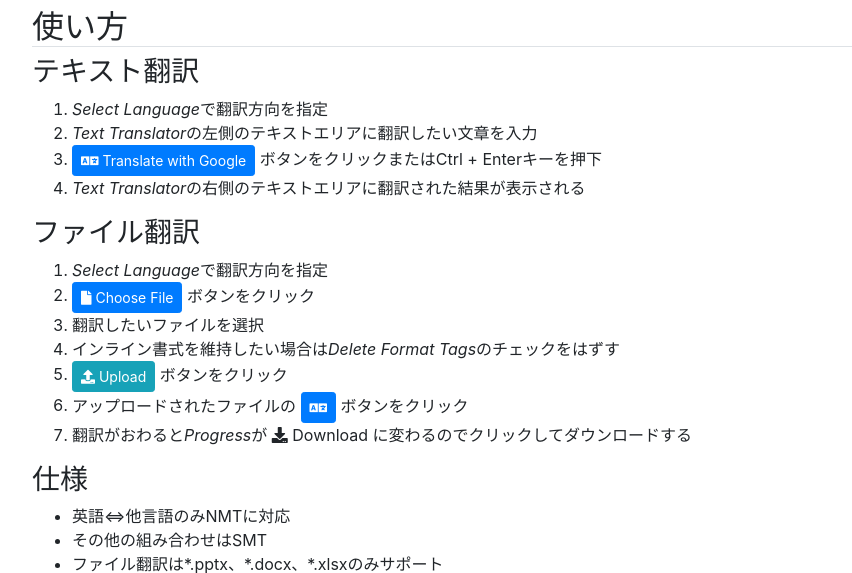
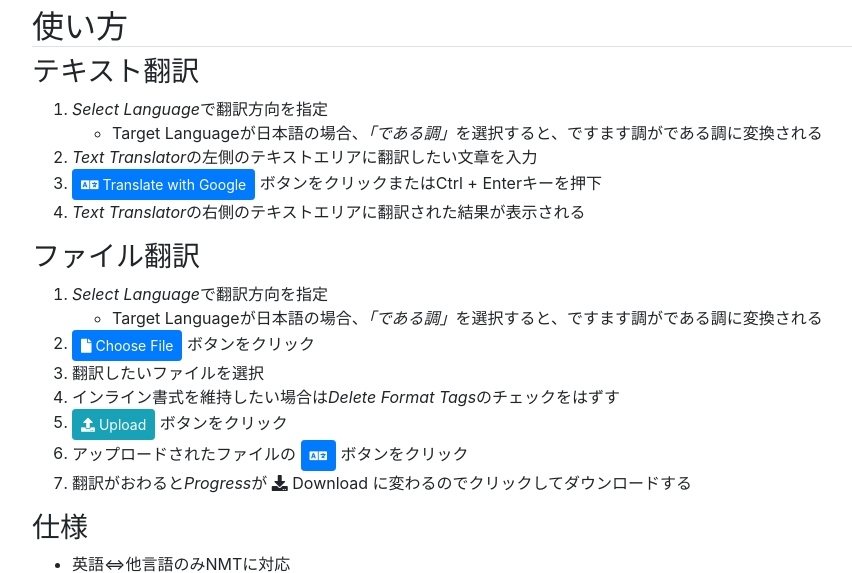
Before and after one commit to takatsugu-kato/kon_nyaku, a Django app: page /translate/help/ in a window 1280 px wide. Shown: the part 56-629 px from the top of the page, without its empty margins (53-905 px from the left). Run offline with Django 3.2, Linux system fonts and the light colour scheme; data that the repository does not hold is empty; some libraries are stand-ins or nearby versions.

Commit message:
MasuDa implement

```diff
--- a/lib/translator.py
+++ b/lib/translator.py
@@ -13,14 +13,16 @@
 from lib.okapi import Okapi
 from lib.xlf import Xlf
 from .xlf import PseudoClient
+from MasuDa import Converter
 
-def translate_text_by_google(string, source_language, target_language, model="nmt", pseudo=False):
+def translate_text_by_google(string, source_language, target_language, jotai=False, model="nmt", pseudo=False):
     """Translate using google translate
 
     Args:
         string (str): to transalte string
         source_language (str): source language code
         target_language (str): target language code
+        jotai (bool, optional): Change to jotai for japanese text
         model (str, optional): language model. Defaults to "nmt".
         pseudo (bool, optional): pseudo flag. Defaults to False.
 
@@ -37,6 +39,9 @@
         source_language=source_language,
         target_language=target_language)
     translated_text = translation['translatedText']
+    if jotai:
+        masuda = Converter()
+        translated_text = masuda.keitai2jotai(translated_text)
     return br2lf(html.unescape(translated_text))
 
 def lf2br(string):
@@ -89,7 +94,7 @@
         return
 
     xlf_obj = Xlf(to_trans_file + ".xlf")
-    xlf_obj.translate(translation_model, delete_format_tag=file.delete_format_tag, pseudo=False, django_file_obj=file)
+    xlf_obj.translate(translation_model, delete_format_tag=file.delete_format_tag, change_to_jotai=file.change_to_jotai, pseudo=False, django_file_obj=file)
 
     res = xlf_obj.back_to_xlf()
     if not res:
--- a/translate/forms.py
+++ b/translate/forms.py
@@ -25,7 +25,7 @@
     """
     class Meta:
         model = File
-        fields = ('name', 'source_lang', 'target_lang', 'document', 'file_session_key', 'ip_address', 'chara_count', 'delete_format_tag')
+        fields = ('name', 'source_lang', 'target_lang', 'document', 'file_session_key', 'ip_address', 'chara_count', 'delete_format_tag', 'change_to_jotai')
 
         SOURCE_LANG = LANG
         TARGET_LANG = LANG
--- a/translate/models.py
+++ b/translate/models.py
@@ -12,6 +12,7 @@
     delete_format_tag = models.BooleanField("Delete Format Tags", default=False)
     source_lang = models.CharField('Source Language', max_length=8, default='')
     target_lang = models.CharField('Target Language', max_length=8, default='')
+    change_to_jotai = models.BooleanField('Change to Jotai', default=False)
     progress = models.IntegerField('Progress', blank=True, default=0)
     created_date = models.DateTimeField('Created', auto_now_add=True)
     modified_date = models.DateTimeField('Modified', auto_now=True)
--- a/translate/static/translate/js/extra.js
+++ b/translate/static/translate/js/extra.js
@@ -57,6 +57,7 @@
         //set file translator language when language changed
         $('#file_translator_source_lang').val($('#id_source_lang').val());
         $('#file_translator_target_lang').val($('#id_target_lang').val());
+        $('#file_translator_jotai').val($('#jotai').prop('checked'));
         $.ajax({
             type:'POST',
             url:"/translate/upload_file/",
@@ -144,6 +145,7 @@
         source_text = $('#source_text').val();
         $('#source_text').val($('#target_text').val());
         $('#target_text').val(source_text);
+        disableJotaiCheckbox()
     });
 
     //swap language when select same language
@@ -153,6 +155,7 @@
         source_lang = $('#id_source_lang').val();
         if (source_lang === $('#id_target_lang').val()){
             $('#id_target_lang').val(previous);
+            disableJotaiCheckbox()
         }
         previous = this.value;
     });
@@ -162,9 +165,25 @@
         target_lang = $('#id_target_lang').val();
         if (target_lang === $('#id_source_lang').val()){
             $('#id_source_lang').val(previous);
+            disableJotaiCheckbox()
         }
         previous = this.value;
     });
+
+    $("#id_target_lang").change(function() {
+        disableJotaiCheckbox()
+    });
+
+    //only enable jotai checkbox if selected target is Japanese
+    function disableJotaiCheckbox(){
+        target_lang = $('#id_target_lang').val();
+        if (target_lang === "ja"){
+            $('#jotai').prop({'disabled':false})
+        }else{
+            $('#jotai').prop({'disabled':true})
+            $('#jotai').prop('checked', false)
+        }
+    }
 
     //reflesh file list
     function refreshFileList(){
@@ -189,6 +208,7 @@
         //set file translator language when language changed
         $('#text_translator_source_lang').val($('#id_source_lang').val());
         $('#text_translator_target_lang').val($('#id_target_lang').val());
+        $('#text_translator_jotai').val($('#jotai').prop('checked'));
         $.ajax({
             type:'POST',
             url:"/translate/translate_text/",
--- a/translate/templates/translate/help.html
+++ b/translate/templates/translate/help.html
@@ -7,6 +7,7 @@
   <h3 class="mt-2">テキスト翻訳</h3>
   <ol>
     <li><var>Select Language</var>で翻訳方向を指定</li>
+      <ul><li>Target Languageが日本語の場合、<var>「である調」</var>を選択すると、ですます調がである調に変換される</li></ul>
     <li><var>Text Translator</var>の左側のテキストエリアに翻訳したい文章を入力</li>
     <li><span class="btn btn-primary btn-sm"><i class="fas fa-language"></i> Translate with Google</span> ボタンをクリックまたはCtrl + Enterキーを押下</li>
     <li><var>Text Translator</var>の右側のテキストエリアに翻訳された結果が表示される</li>
@@ -15,6 +16,7 @@
   <h3 class="mt-2">ファイル翻訳</h3>
   <ol>
     <li><var>Select Language</var>で翻訳方向を指定</li>
+      <ul><li>Target Languageが日本語の場合、<var>「である調」</var>を選択すると、ですます調がである調に変換される</li></ul>
     <li><span class="btn btn-primary btn-sm"><i class="fas fa-file"></i> Choose File</span> ボタンをクリック</li>
     <li>翻訳したいファイルを選択</li>
     <li>インライン書式を維持したい場合は<var>Delete Format Tags</var>のチェックをはずす</li>
--- a/translate/templates/translate/translator.html
+++ b/translate/templates/translate/translator.html
@@ -12,11 +12,16 @@
     <a class="btn btn-warning btn-xs mb-2 col-2" id="swap_language" data-toggle="tooltip" data-placement="top" title="Swap languages"><i class='fas fa-exchange-alt'></i></a>
     {% bootstrap_field form.target_lang show_label=False form_group_class="col-5" %}
   </div>
+  <div class="form-check form-group float-right">
+    <input type="checkbox" class="form-check-input" id="jotai">
+    <label class="form-check-label" for="jotai">である調</label>
+  </div>
   <h2 class="border-bottom mt-2">Text Translator</h2>
   <form method="post" enctype="multipart/form-data" id="translate_text">
     {% csrf_token %}
     <input type="hidden" name="source_lang" id="text_translator_source_lang">
     <input type="hidden" name="target_lang" id="text_translator_target_lang">
+    <input type="hidden" name="jotai" id="text_translator_jotai">
     <div class="form-row">
       <div class="col-5">
         <i class="fas fa-times" id="text_clear" data-toggle="tooltip" data-placement="top" title="Clear text"></i>
@@ -40,6 +45,7 @@
         {% csrf_token %}
         <input type="hidden" name="source_lang" id="file_translator_source_lang">
         <input type="hidden" name="target_lang" id="file_translator_target_lang">
+        <input type="hidden" name="jotai" id="file_translator_jotai">
       </div>
       {% bootstrap_field form.delete_format_tag %}
       <div class="form-row">
--- a/translate/views.py
+++ b/translate/views.py
@@ -62,11 +62,13 @@
 
     form = TextForm(copied_post_data, initial=default_form_value)
 
+    jotai = bool(copied_post_data.get('jotai') == "true")
     if form.is_valid():
         form.save()
         transed_text = lib.translator.translate_text_by_google(copied_post_data.get('source_text'),
                                                                copied_post_data.get('source_lang'),
                                                                copied_post_data.get('target_lang'),
+                                                               jotai,
                                                                pseudo=False)
         result = {"result": "success", "text": transed_text}
     else:
@@ -89,6 +91,8 @@
         #get ipaddress
         copied_post_data['ip_address'] = lib.translator.get_ip_address(request)
 
+        jotai = bool(copied_post_data.get('jotai') == "true")
+        copied_post_data['change_to_jotai'] = jotai
         form = DocumentForm(copied_post_data, request.FILES, initial=default_form_value)
 
         if form.is_valid():
```
Also changed, not shown: lib/xlf.py (+7 -1 lines), README.md, translate/migrations/0010_file_change_to_jotai.py (added).
